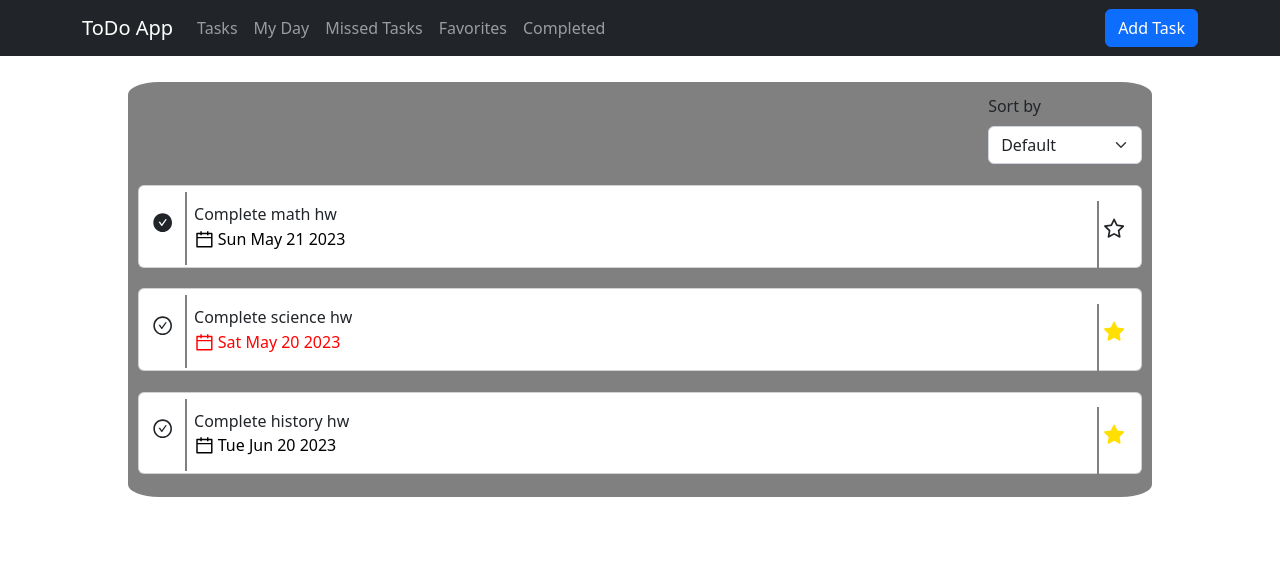
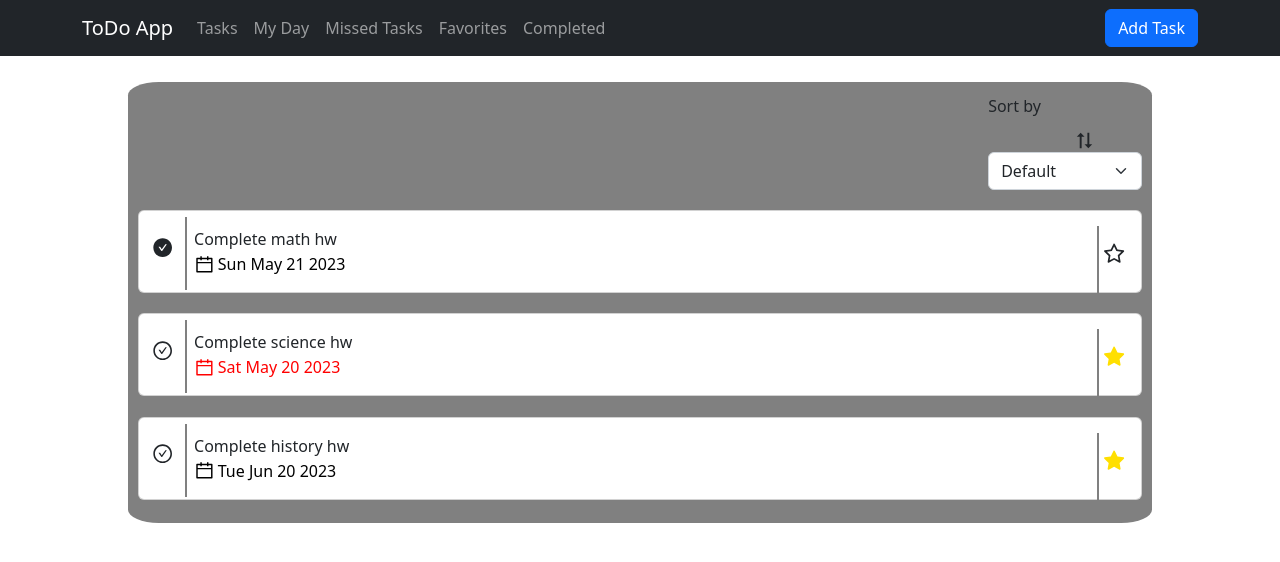
Before and after one commit to boscosylvester-john/react-todo-app, a React (Create React App) app in the folder todo-app/: page / in a window 1280 px wide. Shown: the top 562 px of the page. Built offline with nearby package versions, Linux system fonts and the light colour scheme; data requests are answered from the project's data file.

Commit message:
Add sort icon

```diff
--- a/todo-app/src/components/Sorter.js
+++ b/todo-app/src/components/Sorter.js
@@ -5,6 +5,7 @@ import {
   SORTING_OPTIONS_ARRAY
 } from '../constants';
 import sorterStyles from './Sorter.module.css';
+import { BiSortAlt2 } from 'react-icons/bi';
 
 const Sorter = ({ sortTasks }) => {
   const [sorterValue, setSorterValue] = useState(
@@ -19,6 +20,7 @@ const Sorter = ({ sortTasks }) => {
     <div className={sorterStyles.sortOptionDropdown}>
       <Form.Group className="mb-3">
         <Form.Label>Sort by</Form.Label>
+        <BiSortAlt2 className={sorterStyles.sortIcon} />
         <Form.Select
           value={sorterValue}
           onChange={(event) => {
--- a/todo-app/src/components/Sorter.module.css
+++ b/todo-app/src/components/Sorter.module.css
@@ -2,3 +2,9 @@
 	width: 15%;
 	margin-left: 84%;
 }
+
+.sortIcon {
+	height: 15%;
+	width: 15%;
+	margin-left: 55%;
+}
```
